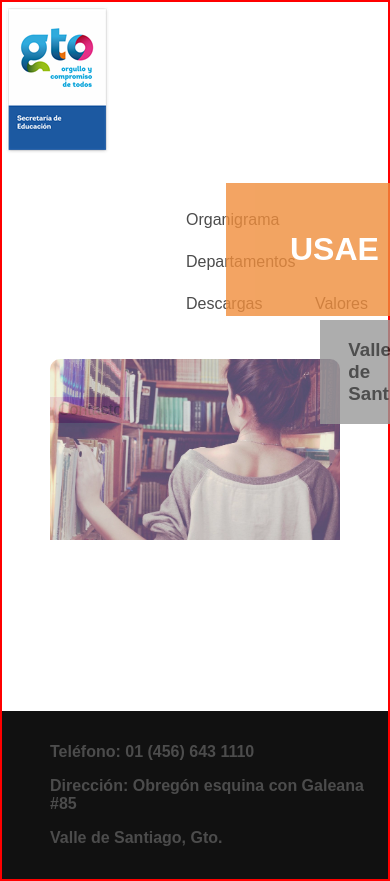
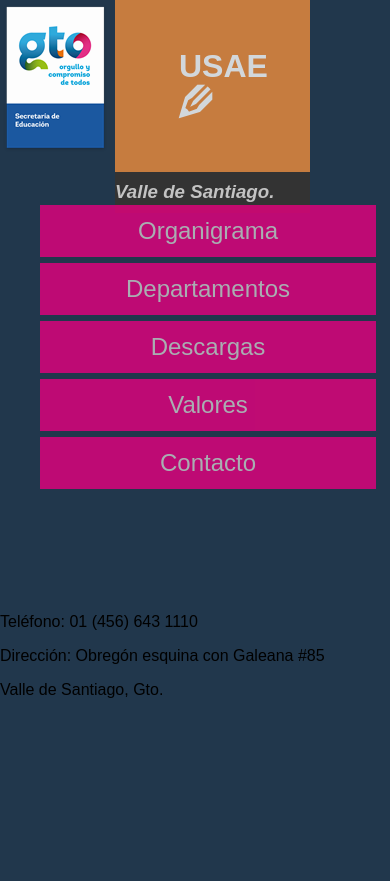
Before and after one commit to reno-romero/USAE, a plain HTML site: page index.html in a window 390 px wide. Shown: the top 881 px of the page. After the commit the page ends 844 px from the top, so only its background shows below. Drawn offline with nearby package versions, Linux system fonts and the light colour scheme.

Commit message:
responsive 480px logo/titulos/menu

```diff
--- a/css/estilos.css
+++ b/css/estilos.css
@@ -1,4 +1,106 @@
-body
+@font-face {
+	font-family: 'icomoon';
+	src:url('../fonts/icomoon.eot');
+	src:url('../fonts/icomoon.eot?#iefix') format('embedded-opentype'),
+		url('../fonts/icomoon.woff') format('woff'),
+		url('../fonts/icomoon.ttf') format('truetype'),
+		url('../fonts/icomoon.svg#icomoon') format('svg');
+	font-weight: normal;
+	font-style: normal;
+}
+@media screen and (max-width: 640px){
+	body
+	{
+		background: #21374C;surl("../img/wall/paper_1.png");
+	}
+	footer
+	{
+		clear: both;
+	}
+	header
+	{
+		margin: 0 auto;
+		padding: 0;
+		position: relative;
+		width: 100%;
+	}
+	figure, nav, hgroup, header
+	{
+		borsder: 2px red solid;
+	}
+	header nav
+	{
+		bottom-right: 0em;
+		left: 0em;
+		margin-top: 2em;
+		position: absolute;
+		width: 100%;
+	}
+	header nav ul
+	{
+		list-style: none;
+		width: 100%;
+	}
+	header nav ul li
+	{
+		background: #E6007E;
+		display: block;
+		font-size: 1.5em;
+		margin-bottom: .25em;
+		opacity: .8;
+		padding: .5em;
+		text-align: center;
+		width: 80%;
+	}
+	header nav li a
+	{
+		color: #ccc;
+		text-decoration: none;
+	}
+	header #logo
+	{
+		margin: 0em;
+		display: inline-block;
+		padding: 0em;
+	}
+	header #titulos
+	{
+		float: right;
+		margin: 0em 5em 25em 0em;
+		padding: 0;
+		width: 50%;
+	}
+	header #titulos h1
+	{
+		background: #F08E3C;
+		color: #fff;
+		margin: 0;
+		opacity: .8;
+		padding: 1.5em 2em;
+	}
+	header #titulos h1:after
+	{
+		content: "\e000";
+		font-family: "icomoon";
+	}
+	header #titulos h3
+	{
+		background: #333;
+		color: #c3c3c3;
+		font-style: italic;
+		margin: 0;
+		padding: .5em 1em .5em 0;
+		text-align: left;
+	}
+	header #titulos #img-principal
+	{
+		display: none;
+
+	}
+}
+
+
+/*body
 {
 	border: 2px red solid;
 	background: url('../img/wall/fabric_1.png');
@@ -83,4 +185,4 @@ header #titulos #img-principal img
 	display: block;
 	opacity: .8;
 	width: 100%;
-}
+}*/
```
Also changed, not shown: fonts/icomoon.ttf (added), fonts/icomoon.woff (added), img/wall/cecy3.jpg (added), img/wall/educacion1.jpg (added), 7 other files.
